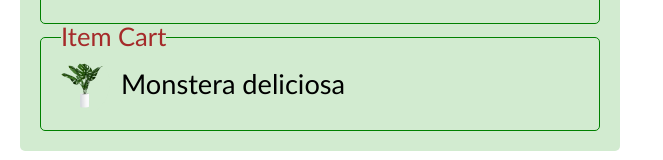
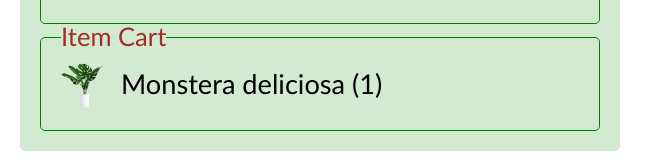
Before and after one commit to edwardtanguay/react-item-cart-grouped-item-cart, a React (Create React App) app: page /itemcart in a window 1280 px wide. Both pictures are taken after a click on the picture 111 px from the left and 176 px from the top of the page. Shown: the part 330-490 px from the top of the page, without its empty margins (0-663 px from the left). Built offline with nearby package versions, Linux system fonts and the light colour scheme.

Commit message:
it's grouping

```diff
--- a/src/AppContext.js
+++ b/src/AppContext.js
@@ -11,8 +11,16 @@ export const AppProvider = ({ children }) => {
 	const [groupedItems, setGroupedItems] = useState([]);
 
 	useEffect(() => {
+		const obj = {};
+		cart.items.forEach(item => {
+			if (!obj[item.id]) {
+				obj[item.id] = 1;
+			} else {
+				obj[item.id]++;
+			}
+		});
+		console.log(obj);
 		setGroupedItems([...cart.items]);
-		console.log('updated grouped items');
 	}, [cart]);
 
 	const addToCart = (item) => {
--- a/src/pages/PageItemCart.js
+++ b/src/pages/PageItemCart.js
@@ -25,7 +25,7 @@ const PageItemCart = ({ items }) => {
 					return (
 						<div className="itemCartItem" key={i}>
 							<img onClick={() => addToCart(item)} src={getImagePathAndFileName(item.image_small)} alt="" />
-							<div>{item.name}</div>
+							<div>{item.name} ({item.id})</div>
 						</div>)
 				})}
 			</fieldset>
```
